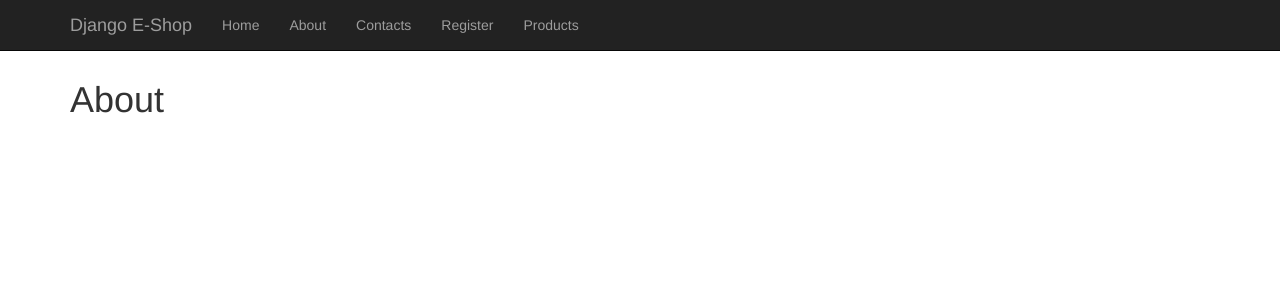
After one commit to kaiocesar/django-eshop, a Django app: template website/templates/website/about.html in a window 1280 px wide. The commit adds this page. Shown: the top 300 px of the page. Run offline with Django 3.2, Linux system fonts and the light colour scheme; the template is opened without the code that fills it, so the values that code supplies are empty; parts of the project's set-up code (start-up, migrations or seed data) failed here and were passed over; some libraries are stand-ins or nearby versions.

Commit message:
Template apps

```diff
--- a/products/templates/products/details.html
+++ b/products/templates/products/details.html
@@ -1,10 +1,10 @@
-{% extends 'base.html' %}
+{% extends 'base_products.html' %}
 {% block content %}
 
 
 	<h1 class="products">Product detail</h1>
 
-	<a href="{% url 'products:home' %}">Back</a>
+	<a href="{% url 'products:index' %}">Back</a>
 
 	{% if product %}
 		<h4 class="title">{{product.name}}</h4>
--- a/products/templates/products/index.html
+++ b/products/templates/products/index.html
@@ -1,8 +1,8 @@
-{% extends 'base.html' %}
+{% extends 'base_products.html' %}
 {% block content %}
 	<h1 class="products">Products</h1>
 
-	<p>
+	<div class="row">
 		{% if products %}
 			{% for product in products %}
 				<div class="col-md-3">
@@ -17,5 +17,5 @@
 		{% else %}
 			<h1 class="text-center">Not found products</h1>
 		{% endif %}
-	</p>
+	</div>
 {% endblock %}
--- a/products/urls.py
+++ b/products/urls.py
@@ -4,6 +4,6 @@ from . import views
 app_name = 'products'
 
 urlpatterns = [
-	url(r'^$', views.index, name="home"),
+	url(r'^$', views.index, name="index"),
 	url(r'^(?P<product_id>[0-9]+)/$', views.details, name="details"),
 ]
--- a/system/settings.py
+++ b/system/settings.py
@@ -37,6 +37,7 @@ INSTALLED_APPS = [
     'django.contrib.sessions',
     'django.contrib.messages',
     'django.contrib.staticfiles',
+    'website',
     'customers',
     'products',
     'sales',
@@ -59,7 +60,7 @@ TEMPLATES = [
     {
         'BACKEND': 'django.template.backends.django.DjangoTemplates',
         'DIRS': [
-            os.path.join(BASE_DIR, 'templates')
+            os.path.join(BASE_DIR, 'templates'),
         ],
         'APP_DIRS': True,
         'OPTIONS': {
--- a/system/urls.py
+++ b/system/urls.py
@@ -19,9 +19,9 @@ from website.views import *
 
 urlpatterns = [
     url(r'^admin/', admin.site.urls),
-    url(r'^$', index, name="home"),
-    url(r'^about$', about),
-    url(r'^contact$', contact),
-    url(r'^register$', register_costumers),
+    url(r'^$', index, name="index"),
+    url(r'^about$', about, name="about"),
+    url(r'^contact$', contact, name="contact"),
+    url(r'^register$', register_costumers, name="register"),
     url(r'^products', include('products.urls')),
 ]
--- /dev/null
+++ b/templates/menu.html
@@ -0,0 +1,26 @@
+<nav class="navbar navbar-inverse navbar-fixed-top">
+  <div class="container">
+    <div class="navbar-header">
+      <button aria-controls="navbar" aria-expanded="false" data-target="#navbar" data-toggle="collapse" class="navbar-toggle collapsed" type="button">
+        <span class="sr-only">Toggle navigation</span>
+        <span class="icon-bar"></span>
+        <span class="icon-bar"></span>
+        <span class="icon-bar"></span>
+      </button>
+      <a href="{% url 'index' %}" class="navbar-brand">Django E-Shop</a>
+    </div>
+    <div class="collapse navbar-collapse" id="navbar">
+      <ul class="nav navbar-nav">
+        <li><a href="{% url 'index' %}" alt="" title="" >Home</a></li>
+        <li><a href="{% url 'about' %}"  alt="" title="" >About</a></li>
+        <li><a href="{% url 'contact' %}"  alt="" title="" >Contacts</a></li>
+        <li><a href="{% url 'register' %}"  alt="" title="" >Register</a></li>
+        <li><a href="{% url 'products:index' %}"  alt="" title="" >Products</a></li>
+      </ul>
+    </div><!--/.nav-collapse -->
+  </div>
+</nav>
+
+<br/>
+<br/>
+<br/>
--- /dev/null
+++ b/website/templates/base_website.html
@@ -0,0 +1,27 @@
+<!DOCTYPE html>
+<html lang="en">
+  <head>
+    <meta charset="utf-8">
+    <meta http-equiv="X-UA-Compatible" content="IE=edge">
+    <meta name="viewport" content="width=device-width, initial-scale=1">
+    <meta name="description" content="Django E-Shop">
+    <meta name="author" content="Kaio Cesar">
+    <link rel="icon" href="../../favicon.ico">
+	<title>Django Eshop</title>
+
+	<link rel="stylesheet" type="text/css" href="https://maxcdn.bootstrapcdn.com/bootstrap/3.3.6/css/bootstrap.min.css">
+</head>
+<body>
+
+    {% include 'menu.html' %}
+
+	<div class="container">
+        {% block content %}
+        {% endblock %}
+    </div>
+
+	<script type="text/javascript" src="http://code.jquery.com/jquery-1.11.3.min.js"></script>
+	<script type="text/javascript" src="https://maxcdn.bootstrapcdn.com/bootstrap/3.3.6/js/bootstrap.min.js"></script>
+
+</body>
+</html>
--- /dev/null
+++ b/website/templates/website/about.html
@@ -0,0 +1,5 @@
+{% extends 'base_website.html' %}
+
+{% block content %}
+	<h1 class="title">About</h1>
+{% endblock %}
--- /dev/null
+++ b/website/templates/website/contact.html
@@ -0,0 +1,4 @@
+{% extends 'base_website.html' %}
+{% block content %}
+	<h1 class="title">Contact</h1>
+{% endblock %}
--- /dev/null
+++ b/website/templates/website/index.html
@@ -0,0 +1,5 @@
+{% extends 'base_website.html' %}
+
+{% block content %}
+	<h1 class="title">Home page</h1>
+{% endblock %}
--- /dev/null
+++ b/website/templates/website/register.html
@@ -0,0 +1,4 @@
+{% extends 'base_website.html' %}
+{% block content %}
+	<h1 class="title">Register</h1>
+{% endblock %}
--- a/website/urls.py
+++ b/website/urls.py
@@ -1,6 +1,6 @@
 from django.conf.urls import url
 from . import views
 
-urlpatterns = [
-	url(r'^$', views.home, name="index")
-]
+app_name = 'website'
+
+urlpatterns = []
```
Also changed, not shown: products/templates/base_products.html (renamed from products/templates/base.html, +6 -2 lines), products/templates/products/results.html (+21 -0 lines), website/views.py (+7 -4 lines). Lines whose indentation alone changed are shown as unchanged.
